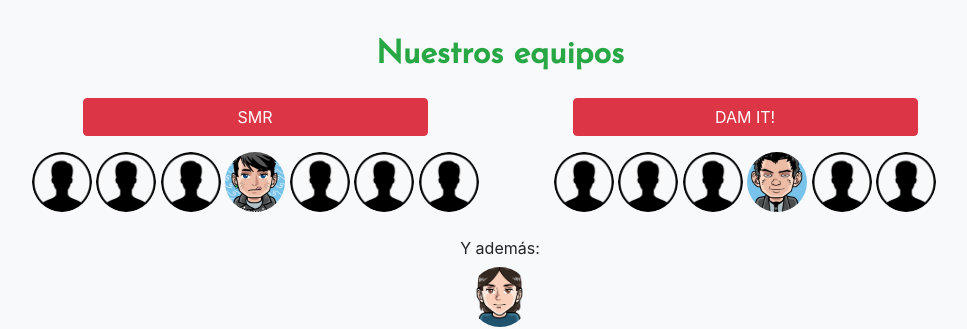
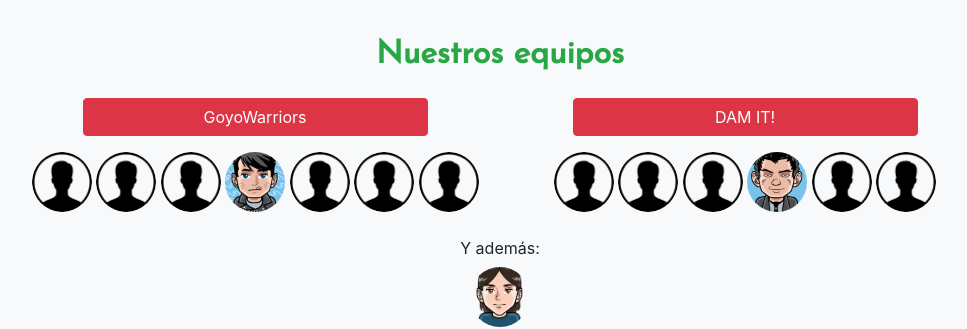
Before and after one commit to GoyoBot/goyobot.github.io, a Jekyll site: the page built from index.html, in a window 1280 px wide. Shown: the part 160-489 px from the top of the page, without its empty margins (140-1107 px from the left). Built offline with Jekyll 4.4.1, drawn with Linux system fonts in a browser that asks for light colours; nearby versions of some CDN libraries; the list of posts is cut into pages by our own code.

Commit message:
GoyoWarriors in teams.md

```diff
--- a/_data/teams.yml
+++ b/_data/teams.yml
@@ -16,14 +16,14 @@
 - id: smr
   type: student
   course: 2° Sistemas Microinformáticos y Redes
-  name: SMR
-  page: smr
+  name: GoyoWarriors
+  page: GoyoWarriors
 
 - id: dam
   type: student
   course: 2° Desarrollo de Aplicaciones Microinformáticas
   name: DAM IT!
-  page: dam-it
+  page: DAM-IT
 
 - id: teacher
   type: teacher
```
